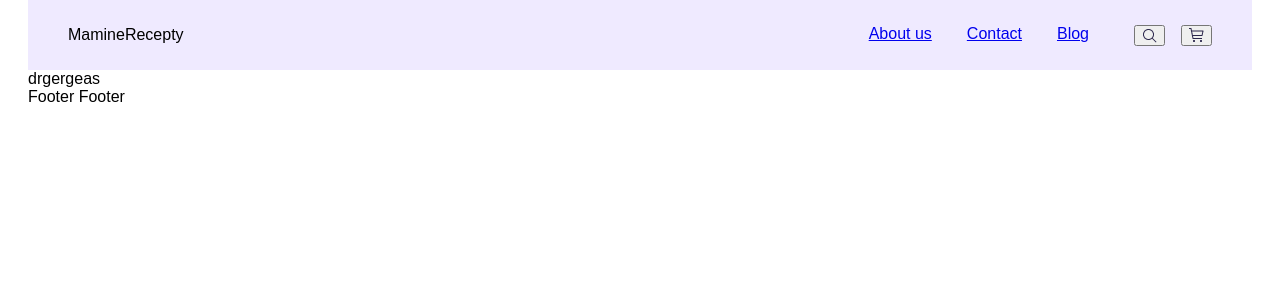
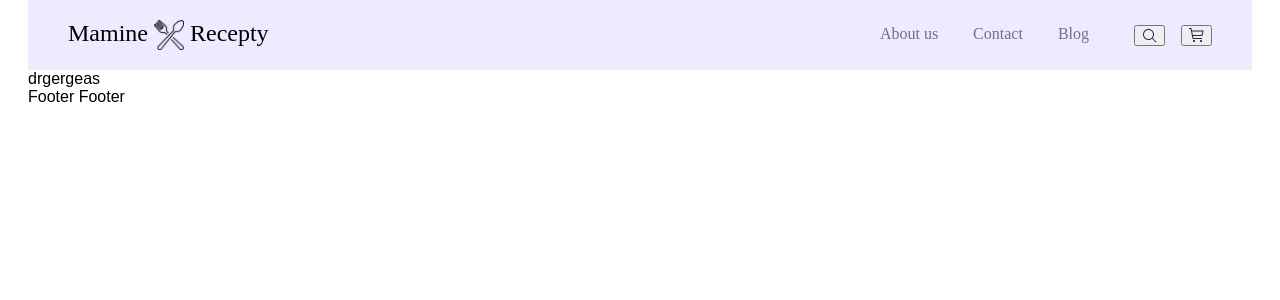
Before and after one commit to Medvedev245/eat-store, a React (Create React App) app: page / in a window 1280 px wide. Shown: the top 300 px of the page. Built offline with nearby package versions, Linux system fonts and the light colour scheme.

Commit message:
desine header is done

```diff
--- a/src/components/GlobalStyle.js
+++ b/src/components/GlobalStyle.js
@@ -27,4 +27,10 @@ export const GlobalStyle = createGlobalStyle`
     max-width: 100%;
     height: auto;
   }
+
+  :root {
+    --iq-header-title: rgba(34, 32, 46, 1);
+    --iq-header-text: rgba(114, 110, 141, 1);
+    ;
+  }
 `;
--- a/src/components/Header/Header.jsx
+++ b/src/components/Header/Header.jsx
@@ -7,29 +7,36 @@ import {
   IconsBlock,
   NavBar,
   Item,
+  LinkItem,
+  TitleSpan,
+  ImgLogo,
 } from "./Header.styled";
-import { Link } from "react-router-dom";
 
 import searchComponent from "../../Files/icons/search.png";
 import Buscet from "../../Files/icons/busket.png";
+import MyIcone from "../../Files/icons/MyIcone.png";
 
 const Header = () => {
   return (
     <ComponentHeader>
       <div>
-        <span>MamineRecepty</span>
+        <TitleSpan>
+          Mamine
+          <ImgLogo src={MyIcone} alt="MyIcone" />
+          Recepty
+        </TitleSpan>
       </div>
       <LinksBlock>
         <NavBar>
           <ListBlock>
             <Item>
-              <Link>About us</Link>
+              <LinkItem>About us</LinkItem>
             </Item>
             <Item>
-              <Link>Contact</Link>
+              <LinkItem>Contact</LinkItem>
             </Item>
             <Item>
-              <Link>Blog</Link>
+              <LinkItem>Blog</LinkItem>
             </Item>
           </ListBlock>
         </NavBar>
--- a/src/components/Header/Header.styled.js
+++ b/src/components/Header/Header.styled.js
@@ -1,3 +1,4 @@
+import { Link } from "react-router-dom";
 import styled from "styled-components";
 
 export const ComponentHeader = styled.header`
@@ -13,6 +14,15 @@ export const ComponentHeader = styled.header`
 
   } */
 `;
+
+export const TitleSpan = styled.span`
+  display: flex;
+  gap: 6px;
+  font-family: Clash Display;
+  font-size: 24px;
+  font-weight: 500;
+`;
+
 export const NavBar = styled.nav`
   /* display: flex; */
 `;
@@ -28,6 +38,11 @@ export const ListBlock = styled.ul`
 `;
 
 export const Item = styled.li``;
+export const LinkItem = styled(Link)`
+  font-family: Satoshi;
+  text-decoration: none;
+  color: var(--iq-header-text);
+`;
 
 export const IconsBlock = styled.div`
   display: flex;
@@ -38,3 +53,8 @@ export const Img = styled.img`
   /* width: 16px;
   height: 16px; */
 `;
+
+export const ImgLogo = styled.img`
+  width: 30px;
+  height: 30px;
+`;
```
